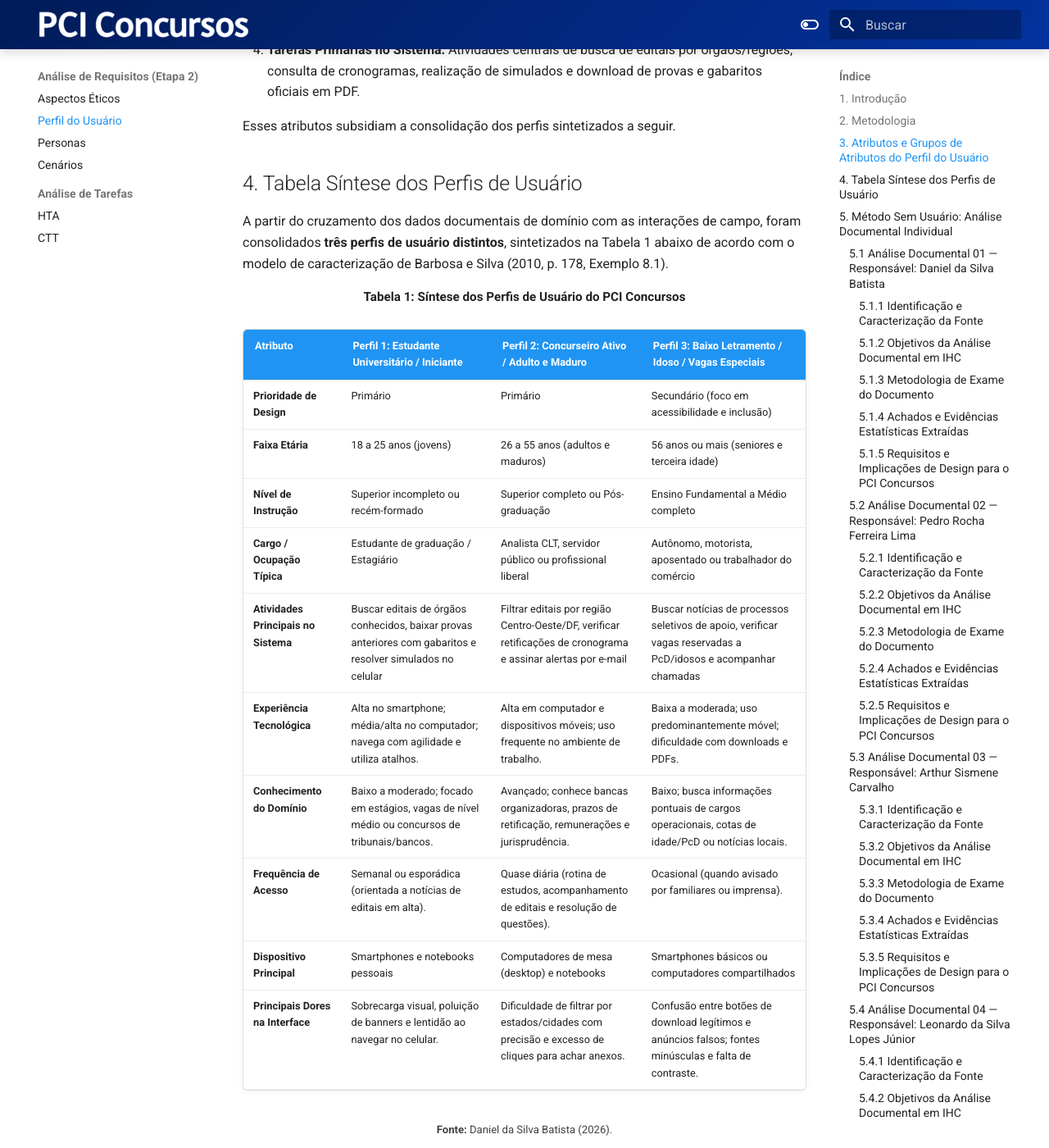
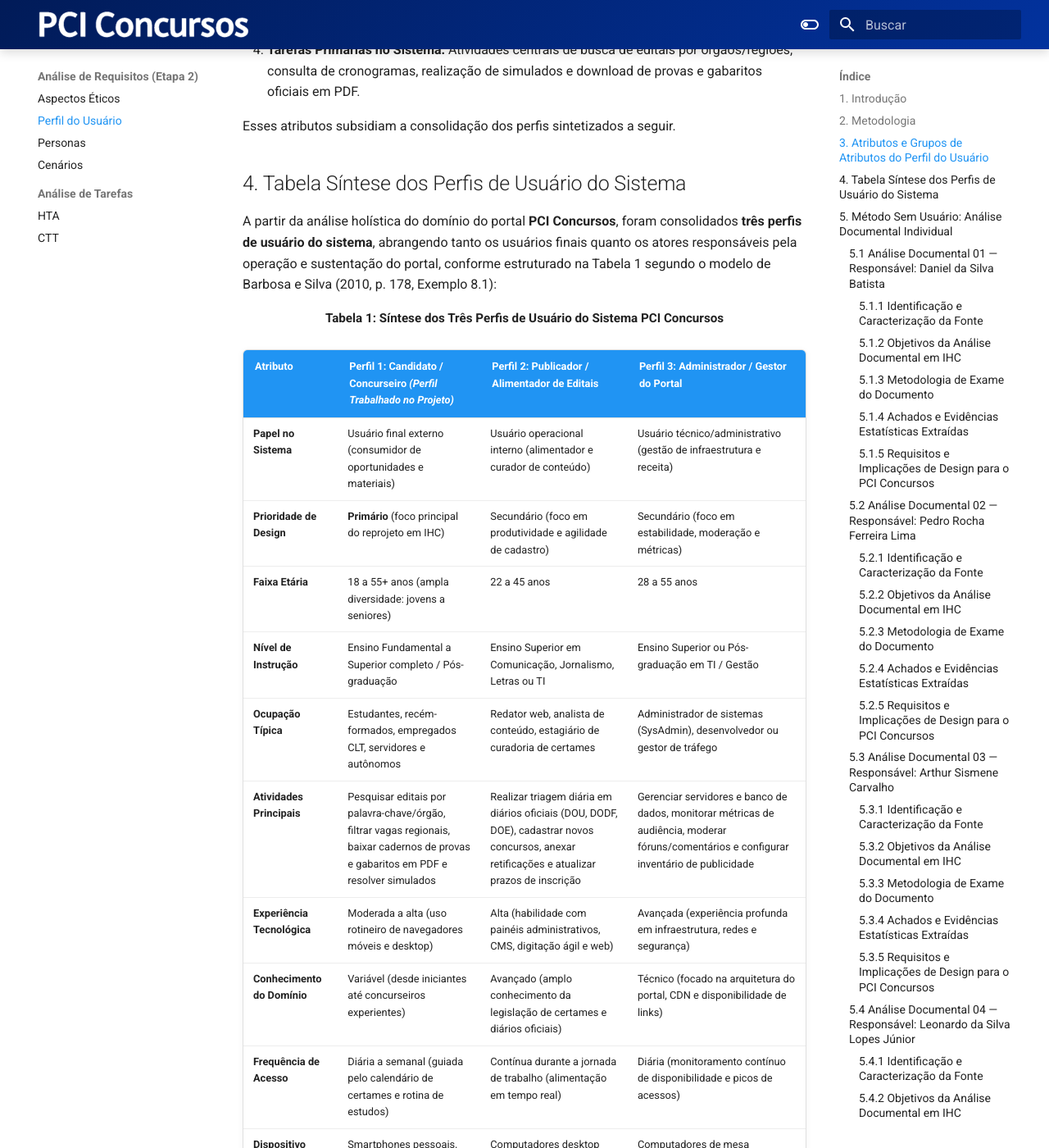
Before and after one commit to Interacao-Humano-Computador/2026.2-Grupo07, an MkDocs documentation site: the page built from docs/analise-de-requisitos/perfil-de-usuario.md, in a window 1280 px wide and 1400 px high, scrolled down 2006 px. Shown: the whole window at 82% size. Built offline with MkDocs 1.6.1 and Material for MkDocs 9.7.7, drawn with Linux system fonts in a browser that asks for light colours; some of the changed text lies outside the part shown.

Commit message:
fix(perfil-de-usuario): reestrutura 3 perfis do sistema e padroniza navegacao (Closes #10)

```diff
--- a/docs/analise-de-requisitos/perfil-de-usuario.md
+++ b/docs/analise-de-requisitos/perfil-de-usuario.md
@@ -11,7 +11,7 @@
 | Pedro Rocha Ferreira Lima | Definição dos critérios de agrupamento dos perfis, elaboração da Análise Documental DOC-02 (Painel Estatístico de Pessoal e DODF) e revisão técnica geral. |
 | Gemini | Auxílio na estruturação textual e formatação do artefato em Markdown (conforme Política de Uso de IA). |
 
-<p align="center"><b>Fonte:</b> Daniel da Silva Batista (2026).</p>
+<p align="center" style="font-size: 0.85em; margin-top: -0.6em;"><b>Fonte:</b> Daniel da Silva Batista (2026).</p>
 
 </div>
 
@@ -41,30 +41,33 @@
 
 Esses atributos subsidiam a consolidação dos perfis sintetizados a seguir.
 
-## 4. Tabela Síntese dos Perfis de Usuário
+## 4. Tabela Síntese dos Perfis de Usuário do Sistema
 
-A partir do cruzamento dos dados documentais de domínio com as interações de campo, foram consolidados **três perfis de usuário distintos**, sintetizados na Tabela 1 abaixo de acordo com o modelo de caracterização de Barbosa e Silva (2010, p. 178, Exemplo 8.1).
+A partir da análise holística do domínio do portal **PCI Concursos**, foram consolidados **três perfis de usuário do sistema**, abrangendo tanto os usuários finais quanto os atores responsáveis pela operação e sustentação do portal, conforme estruturado na Tabela 1 segundo o modelo de Barbosa e Silva (2010, p. 178, Exemplo 8.1):
 
 <div align="center" markdown="1">
 
-<p align="center"><b>Tabela 1: Síntese dos Perfis de Usuário do PCI Concursos</b></p>
+<p align="center"><b>Tabela 1: Síntese dos Três Perfis de Usuário do Sistema PCI Concursos</b></p>
 
-| Atributo | Perfil 1: Estudante Universitário / Iniciante | Perfil 2: Concurseiro Ativo / Adulto e Maduro | Perfil 3: Baixo Letramento / Idoso / Vagas Especiais |
+| Atributo | Perfil 1: Candidato / Concurseiro *(Perfil Trabalhado no Projeto)* | Perfil 2: Publicador / Alimentador de Editais | Perfil 3: Administrador / Gestor do Portal |
 | :--- | :--- | :--- | :--- |
-| **Prioridade de Design** | Primário | Primário | Secundário (foco em acessibilidade e inclusão) |
-| **Faixa Etária** | 18 a 25 anos (jovens) | 26 a 55 anos (adultos e maduros) | 56 anos ou mais (seniores e terceira idade) |
-| **Nível de Instrução** | Superior incompleto ou recém-formado | Superior completo ou Pós-graduação | Ensino Fundamental a Médio completo |
-| **Cargo / Ocupação Típica** | Estudante de graduação / Estagiário | Analista CLT, servidor público ou profissional liberal | Autônomo, motorista, aposentado ou trabalhador do comércio |
-| **Atividades Principais no Sistema** | Buscar editais de órgãos conhecidos, baixar provas anteriores com gabaritos e resolver simulados no celular | Filtrar editais por região Centro-Oeste/DF, verificar retificações de cronograma e assinar alertas por e-mail | Buscar notícias de processos seletivos de apoio, verificar vagas reservadas a PcD/idosos e acompanhar chamadas |
-| **Experiência Tecnológica** | Alta no smartphone; média/alta no computador; navega com agilidade e utiliza atalhos. | Alta em computador e dispositivos móveis; uso frequente no ambiente de trabalho. | Baixa a moderada; uso predominantemente móvel; dificuldade com downloads e PDFs. |
-| **Conhecimento do Domínio** | Baixo a moderado; focado em estágios, vagas de nível médio ou concursos de tribunais/bancos. | Avançado; conhece bancas organizadoras, prazos de retificação, remunerações e jurisprudência. | Baixo; busca informações pontuais de cargos operacionais, cotas de idade/PcD ou notícias locais. |
-| **Frequência de Acesso** | Semanal ou esporádica (orientada a notícias de editais em alta). | Quase diária (rotina de estudos, acompanhamento de editais e resolução de questões). | Ocasional (quando avisado por familiares ou imprensa). |
-| **Dispositivo Principal** | Smartphones e notebooks pessoais | Computadores de mesa (desktop) e notebooks | Smartphones básicos ou computadores compartilhados |
-| **Principais Dores na Interface** | Sobrecarga visual, poluição de banners e lentidão ao navegar no celular. | Dificuldade de filtrar por estados/cidades com precisão e excesso de cliques para achar anexos. | Confusão entre botões de download legítimos e anúncios falsos; fontes minúsculas e falta de contraste. |
+| **Papel no Sistema** | Usuário final externo (consumidor de oportunidades e materiais) | Usuário operacional interno (alimentador e curador de conteúdo) | Usuário técnico/administrativo (gestão de infraestrutura e receita) |
+| **Prioridade de Design** | **Primário** (foco principal do reprojeto em IHC) | Secundário (foco em produtividade e agilidade de cadastro) | Secundário (foco em estabilidade, moderação e métricas) |
+| **Faixa Etária** | 18 a 55+ anos (ampla diversidade: jovens a seniores) | 22 a 45 anos | 28 a 55 anos |
+| **Nível de Instrução** | Ensino Fundamental a Superior completo / Pós-graduação | Ensino Superior em Comunicação, Jornalismo, Letras ou TI | Ensino Superior ou Pós-graduação em TI / Gestão |
+| **Ocupação Típica** | Estudantes, recém-formados, empregados CLT, servidores e autônomos | Redator web, analista de conteúdo, estagiário de curadoria de certames | Administrador de sistemas (SysAdmin), desenvolvedor ou gestor de tráfego |
+| **Atividades Principais** | Pesquisar editais por palavra-chave/órgão, filtrar vagas regionais, baixar cadernos de provas e gabaritos em PDF e resolver simulados | Realizar triagem diária em diários oficiais (DOU, DODF, DOE), cadastrar novos concursos, anexar retificações e atualizar prazos de inscrição | Gerenciar servidores e banco de dados, monitorar métricas de audiência, moderar fóruns/comentários e configurar inventário de publicidade |
+| **Experiência Tecnológica** | Moderada a alta (uso rotineiro de navegadores móveis e desktop) | Alta (habilidade com painéis administrativos, CMS, digitação ágil e web) | Avançada (experiência profunda em infraestrutura, redes e segurança) |
+| **Conhecimento do Domínio** | Variável (desde iniciantes até concurseiros experientes) | Avançado (amplo conhecimento da legislação de certames e diários oficiais) | Técnico (focado na arquitetura do portal, CDN e disponibilidade de links) |
+| **Frequência de Acesso** | Diária a semanal (guiada pelo calendário de certames e rotina de estudos) | Contínua durante a jornada de trabalho (alimentação em tempo real) | Diária (monitoramento contínuo de disponibilidade e picos de acessos) |
+| **Dispositivo Principal** | Smartphones pessoais, notebooks e computadores de trabalho | Computadores desktop com múltiplos monitores na estação de trabalho | Computadores de mesa (estações de trabalho técnicas) e servidores |
+| **Principais Dores na Interface** | Sobrecarga de anúncios enganosos, botões falsos de download de PDF, ausência de filtros refinados por UF e perda de prazos de retificações | Dificuldade de captura de dados em diários oficiais, lentidão na publicação manual de anexos e risco de duplicidade de editais | Sobrecarga de tráfego em dias de grandes certames (ex.: CNU), vulnerabilidade a scripts de raspagem abusiva e poluição do layout por anúncios |
 
-<p align="center"><b>Fonte:</b> Daniel da Silva Batista (2026).</p>
+<p align="center" style="font-size: 0.85em; margin-top: -0.6em;"><b>Fonte:</b> Daniel da Silva Batista e Pedro Rocha Ferreira Lima (2026), com base no domínio do PCI Concursos e no modelo de Barbosa e Silva (2010).</p>
 
 </div>
+
+> **Nota de Delimitação do Escopo:** Em consonância com as diretrizes da disciplina de Interação Humano-Computador e as instruções do docente, embora o sistema envolva os três perfis de usuários mapeados acima, o presente projeto concentrará seus esforços de **análise empírica, elicitação de requisitos, modelagem de personas, cenários e reprojeto de interface estritamente no Perfil 1 (Candidato / Concurseiro)**. Essa escolha justifica-se pelo fato de os candidatos constituírem a imensa maioria dos usuários ativos e os maiores impactados pelas barreiras de usabilidade e acessibilidade do portal.
 
 ---
 
@@ -86,7 +89,7 @@
 | **Leonardo da Silva Lopes Júnior** | `DOC-04` | • [*TIC Domicílios 2024* (Cetic.br/NIC.br)](https://cetic.br/pt/pesquisa/domicilios/)<br>• [*Censo EAD.BR 2023/2024* (ABED)](https://www.abed.org.br/site/pt/midiateca/censo_ead/)<br>• [*Relatório de Comunicação Digital* (Comscore, 2024)](https://www.comscore.com/) | Hábitos de consumo de videoaulas em dispositivos móveis e canais de alertas/newsletter de concursos (TAR-07 e TAR-08) | 28/09/2026 | • 82% dos internautas assistem a vídeos/tutoriais educativos online.<br>• 62% acessam predominantemente por smartphone.<br>• Microlearning (10 a 20 min) eleva retenção em 35% com material de apoio.<br>• E-mail é canal prioritário de alerta formal para 68% dos concurseiros. |
 | **João Vitor Sales Ibiapina** | `DOC-05` | *A definir pelo responsável* | Foco a definir (TAR-09 e TAR-10) | A definir | *A preencher pelo integrante após condução da análise documental.* |
 
-<p align="center"><b>Fonte:</b> Daniel da Silva Batista e Pedro Rocha Ferreira Lima (2026).</p>
+<p align="center" style="font-size: 0.85em; margin-top: -0.6em;"><b>Fonte:</b> Daniel da Silva Batista e Pedro Rocha Ferreira Lima (2026), a partir de dados públicos do IPEA, IBGE, MGI e GDF.</p>
 
 </div>
 
@@ -342,7 +345,7 @@
 | **Bloco 5: Execução Prática das Tarefas** | 4 min | Pedir ao participante que compartilhe a tela e execute as **duas tarefas específicas** designadas ao integrante no portal PCI Concursos, utilizando o método *Think-Aloud* (pensar em voz alta enquanto clica e busca). Anotar dúvidas, hesitações e tropeços em anúncios. |
 | **Bloco 6: Fechamento e Avaliação Subjetiva** | 2 min | Solicitar uma nota de 1 a 5 para a facilidade do site, ouvir as principais críticas e sugestões de melhoria do voluntário e finalizar a gravação agradecendo sua contribuição. |
 
-<p align="center"><b>Fonte:</b> Daniel da Silva Batista (2026).</p>
+<p align="center" style="font-size: 0.85em; margin-top: -0.6em;"><b>Fonte:</b> Daniel da Silva Batista (2026), adaptado de Barbosa e Silva (2010).</p>
 
 </div>
 
@@ -357,14 +360,16 @@
 <p align="center"><b>Tabela 4: Registro de Gravações de Entrevistas com Usuários Reais</b></p>
 
 | Entrevistador | Código do Entrevistado | Perfil Escolhido pelo Entrevistador | Tarefas Avaliadas | Data da Sessão | Duração | Link da Gravação |
-| :--- | :---: | :---: | :--- | :---: | :---: | :---: |
+| :--- | :---: | :---: | :--- | :---: | :---: | :--- |
 | **Daniel da Silva Batista** | `USR-01` | Perfil 2: Concurseiro Ativo / Adulto e Maduro | **Tarefa 01:** Busca por palavra-chave / órgão<br>**Tarefa 02:** Download de prova e gabarito em PDF | 25/09/2026 | 06 min 19 s | [Vídeo da Entrevista (USR-01)](https://youtu.be/YkYvCZDidaY) |
 | **Pedro Rocha Ferreira Lima** | `USR-02` | Perfil 1: Estudante Universitário / Iniciante e Recém-formado | **Tarefa 03:** Filtragem por região Centro-Oeste / DF<br>**Tarefa 04:** Consulta a retificações e prazos | 27/09/2026 | N/A (Método Sem Usuário) | [Análise Documental DOC-02](#52-analise-documental-02-responsavel-pedro-rocha-ferreira-lima) |
 | **Arthur Sismene Carvalho** | `USR-03` | Perfil 1: Estudante Universitário / Iniciante | **Tarefa 05:** Simulado de questões online<br>**Tarefa 06:** Busca de vagas de estágio no DF | 27/09/2026 | N/A (Método Sem Usuário) | *Vídeo não disponível* — ver [Análise Documental DOC-03](#53-analise-documental-03-responsavel-arthur-sismene-carvalho) |
 | **Leonardo da Silva Lopes Júnior** | `USR-04` | Perfil 2: Concurseiro Ativo / Adulto e Maduro | **Tarefa 07:** Videoaulas e dicas de disciplinas<br>**Tarefa 08:** Cadastro de alerta de concursos por e-mail | 28/09/2026 | N/A (Método Sem Usuário) | [Análise Documental DOC-04](#54-analise-documental-04-responsavel-leonardo-da-silva-lopes-junior) |
 | **João Vitor Sales Ibiapina** | `USR-05` | *A definir pelo entrevistador* (Perfil 1, 2 ou 3) | **Tarefa 09:** Consulta a vagas reservadas / PcD<br>**Tarefa 10:** Acompanhamento de convocações | A definir | ~12 min | [A definir - Vídeo YouTube](https://youtube.com) |
 
-<p align="center"><b>Fonte:</b> Daniel da Silva Batista e Pedro Rocha Ferreira Lima (2026).</p>
+<p align="center" style="font-size: 0.85em; margin-top: -0.6em;"><b>Fonte:</b> Daniel da Silva Batista e Pedro Rocha Ferreira Lima (2026).</p>
+
+</div>
 
 > **Nota Metodológica sobre USR-02:** Conforme preceitua Barbosa e Silva (2010), na ausência de sessão síncrona gravada para o perfil `USR-02`, a modelagem de Pedro Rocha Ferreira Lima fundamentou-se integralmente no método sem usuário através da **Análise Documental DOC-02** (dados abertos do PEP/MGI e do DODF), conferindo embasamento empírico secundário para a Persona PER-02 e os Cenários CEN-03 e CEN-04.
 
@@ -372,7 +377,7 @@
 
 > **Nota Metodológica sobre USR-04:** Conforme preceitua Barbosa e Silva (2010), na ausência de sessão síncrona gravada para o perfil `USR-04`, a modelagem de Leonardo da Silva Lopes Júnior fundamentou-se integralmente no método sem usuário através da **Análise Documental DOC-04** (dados empíricos da pesquisa TIC Domicílios do Cetic.br/NIC.br, do Censo EAD.BR da ABED e de relatórios da Comscore), conferindo embasamento empírico secundário para a Persona PER-04, os Cenários CEN-07 e CEN-08 e os modelos HTA e CTT das Tarefas 07 e 08.
 
-</div>
+---
 
 ## 8. Bibliografia
 
@@ -404,5 +409,6 @@
 | `1.4` | 27/09/2026 | Inclusão da Análise Documental DOC-02 elaborada por Pedro Rocha Ferreira Lima e atualização da matriz e registro de validação. | Pedro Rocha Ferreira Lima | Daniel da Silva Batista |
 | `1.5` | 27/09/2026 | Desenvolvimento integral da Análise Documental DOC-03 com dados do Censo da Educação Superior (INEP), das Estatísticas de Estágio (ABRES) e da PNAD Contínua (IBGE); registro da lacuna funcional de estágios no portal e derivação dos requisitos RF-DOC-03, RF-DOC-04, RNF-DOC-02 e RNF-DOC-03. | Arthur Sismene Carvalho | Daniel da Silva Batista |
 | `1.6` | 28/09/2026 | Elaboração e integração da Análise Documental DOC-04 com dados da TIC Domicílios (Cetic.br), Censo EAD.BR (ABED) e Comscore, derivação dos requisitos RF-DOC-05 a RF-DOC-07 e RNF-DOC-04/05 e atualização da Tabela 4. | Leonardo da Silva Lopes Júnior | Daniel da Silva Batista |
+| `1.7` | 04/10/2026 | Reestruturação dos 3 Perfis de Usuário do Sistema (Candidato, Publicador e Administrador) na Tabela 1 e inclusão da delimitação formal de escopo (Issue #10). | Daniel da Silva Batista | Pedro Rocha Ferreira Lima |
 
 </div>
--- a/mkdocs.yml
+++ b/mkdocs.yml
@@ -52,11 +52,11 @@
 
 nav:
   - Início: index.md
+  - Apresentação: apresentacao/apresentacao-1.md
   - Verificação:
-    - Nosso Projeto (Grupo 07): apresentacao/apresentacao-1.md
     - Grupo 06: apresentacao/grupo-06.md
     - Grupo 08: apresentacao/grupo-08.md
-  - Planejamento 1 (Etapa 1):
+  - Planejamento (Etapa 1):
     - Equipe: planejamento/membros.md
     - Planejamento do Projeto: planejamento/planejamento-do-projeto.md
     - Heatmap de Disponibilidade: planejamento/heatmap.md
```
Also changed, not shown: docs/apresentacao/apresentacao-1.md (+4 -4 lines), docs/index.md (+4 -3 lines), docs/planejamento/verificacao-etapa-1.md (deleted).
